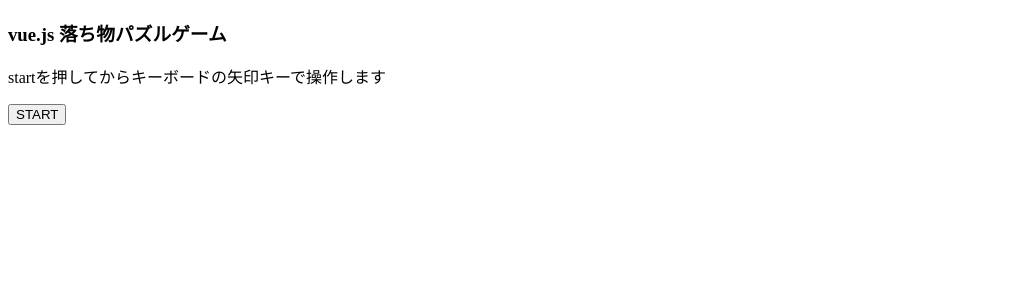
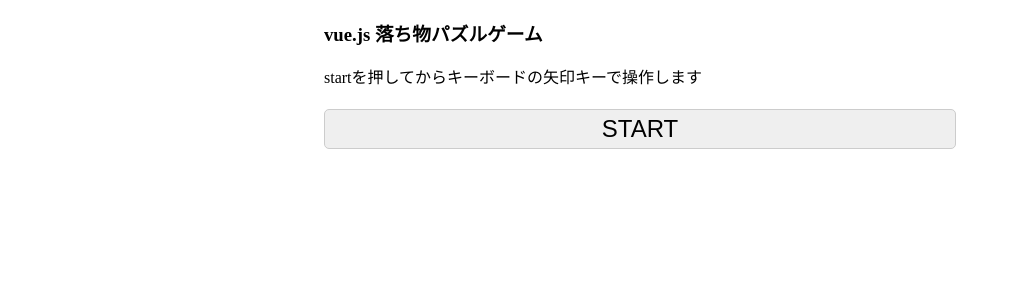
Before and after one commit to aipacommander/tetris-vuejs, a Vue app: page / in a window 1280 px wide. Shown: the top 300 px of the page, without its empty margins (0-1011 px from the left). Built offline with nearby package versions, Linux system fonts and the light colour scheme.

Commit message:
[modify] style修正

```diff
--- a/vue/App.vue
+++ b/vue/App.vue
@@ -1,13 +1,15 @@
 <template>
-  <div>
+  <div id="owaku">
     <h3>vue.js 落ち物パズルゲーム</h3>
     <p>startを押してからキーボードの矢印キーで操作します</p>
-    <input type="button" @click="startFn" value="START" v-if="gameStart == false">
-    <p v-if="gameOver">GAME OVER</p>
     <div v-for="i in 20" class="container" v-if="gameStart">
-      <div v-for="j in 10" class="waku" :style="{ backgroundColor: ['gray', 'green'][yx[i-1][j-1]] }">
-         {{ yx[i-1][j-1] }}
+      <div v-for="j in 10" class="block" :style="{ backgroundColor: ['#aaa', '#00e100'][yx[i-1][j-1]] }">
+         <span class="block-text">{{ yx[i-1][j-1] }}</span>
       </div>
+    </div>
+    <div class="t">
+      <input id="button" type="button" @click="startFn" value="START" v-if="gameStart == false || gameOver">
+      <p v-if="gameOver">GAME OVER</p>
     </div>
   </div>
 </template>
@@ -15,10 +17,31 @@
 <style>
   .container {
     display: flex;
+    justify-content: center;
   }
-  .waku {
+  #owaku {
+    width: 50%;
+    margin: auto;
+  }
+  #button {
+    border: 1px solid #ccc;
+    border-radius: 5px;
+    padding: 5px 10px;
+    margin-top: 5px;
+    font-size: 24px;
+    width: 100%;
+  }
+  .t {
+    margin-top: 5px;
+    text-align: center;
+  }
+  .block {
     width: 20px;
     height: 20px;
+    border: 1px solid #555;
+  }
+  .block-text {
+    display: none;
   }
 </style>
 
```
